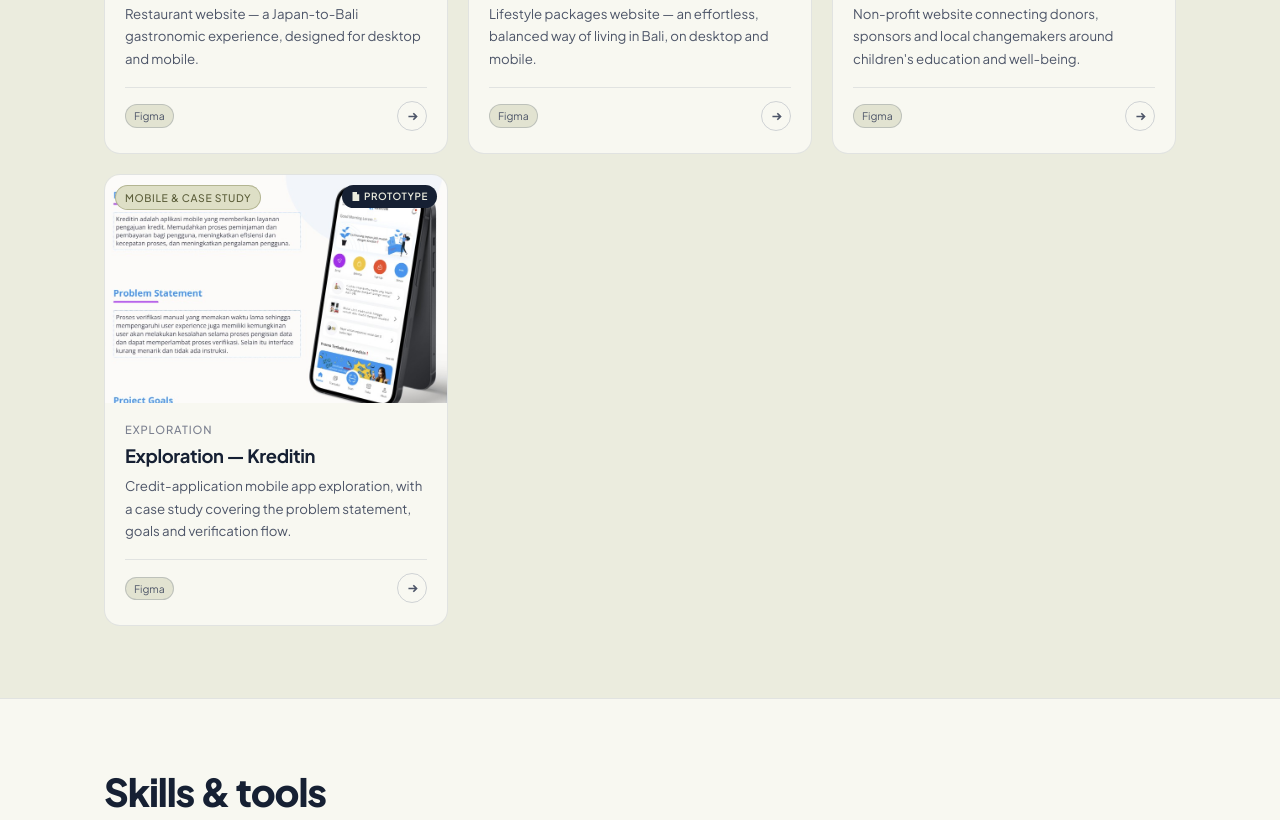
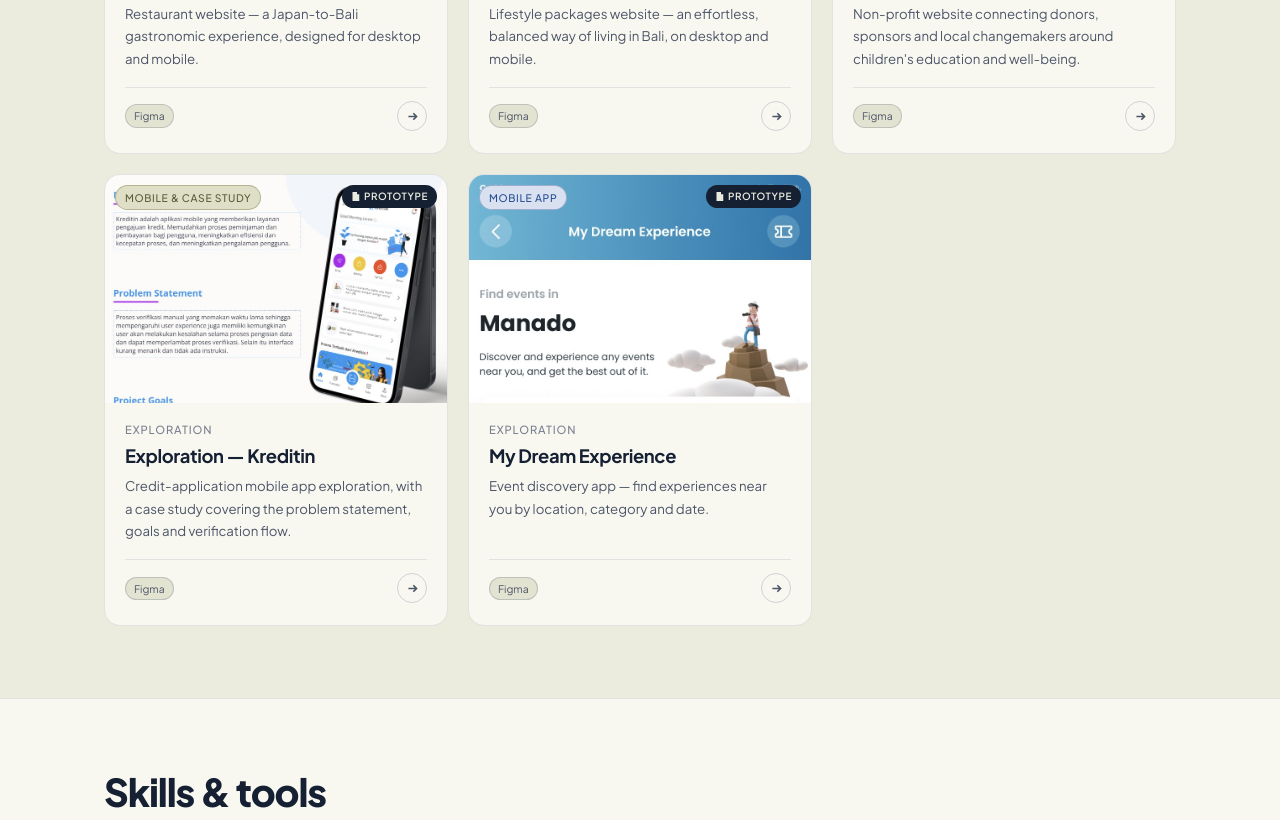
Before and after one commit to danica03/portfoliodanica, a plain HTML site: page index.html in a window 1280 px wide. Shown: the part 6959-7779 px from the top of the page. Drawn offline with Linux system fonts and the light colour scheme.

Commit message:
Add My Dream Experience to Others
Co-Authored-By: Claude Sonnet 5.5 <noreply@anthropic.com>
Claude-Session: https://claude.ai/code/session_01L6jddHEZiMt34huMNJU8A3

```diff
--- a/index.html
+++ b/index.html
@@ -818,6 +818,19 @@ const projects = [
     tabs: [["mobile","App"],["desktop","Case Study"]],
     pdfUrl: ""
   },
+  {
+    company: "Exploration",
+    group: "Others",
+    title: "My Dream Experience",
+    desc: "Event discovery app — find experiences near you by location, category and date.",
+    tag: "Mobile App", color: "blue",
+    tools: ["Figma"],
+    image: "images/my-dream-experience-cover.jpg",
+    prototypes: {
+      mobile: "https://www.figma.com/proto/FvihRcaG5dsLWXbgNR5Gem/Portfolio?node-id=15-80066&viewport=2826%2C-517%2C0.34&t=hqRs1gmZm0c39l4V-1&scaling=min-zoom&content-scaling=fixed&starting-point-node-id=15%3A80066&show-proto-sidebar=1&page-id=14%3A70237"
+    },
+    pdfUrl: ""
+  },
 ];
 
 const thumbBg   = { pink: '#F6DCE9', blue: '#D9E1F0', yellow: '#DEDFC6' };
```
Also changed, not shown: images/my-dream-experience-cover.jpg (added).
